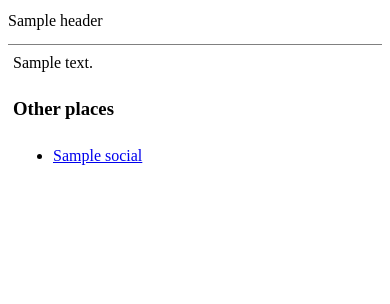
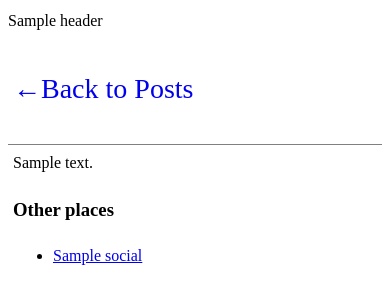
Before and after one commit to alfredholmes/latex-blog, a Django app: template posts/templates/posts/post.html in a window 390 px wide. Shown: the top 304 px of the page. Run offline with Django 3.2, Linux system fonts and the light colour scheme; the template is opened without the code that fills it: most values are stand-ins (such as "Sample title", 1, 10 or a date in 2020).

Commit message:
Mobile navigation improvements

```diff
--- a/posts/templates/posts/index.html
+++ b/posts/templates/posts/index.html
@@ -1,8 +1,8 @@
 {% extends 'posts/base.html' %}
 
 {% block mobilenav %}
-<p><a href="{% url 'index' %}" id="mobile_nav">About</a></p>
-<p><a href="{% url 'index' %}" id="mobile_nav">Posts by Category</a></p>
+<p><a href="{% url 'about' %}" id="mobile_nav">About</a></p>
+<p><a href="{% url 'collections' %}" id="mobile_nav">Posts by Category</a></p>
 {% endblock%}
 
 
--- a/posts/templates/posts/post.html
+++ b/posts/templates/posts/post.html
@@ -1,4 +1,8 @@
 {% extends 'posts/base.html' %}
+
+{% block mobilenav %}
+<p><a href="{% url 'index' %}" id="mobile_nav">&#8592;Back to Posts</a></p>
+{% endblock%}
 
 {% block head%}
     {% if header %}
```
